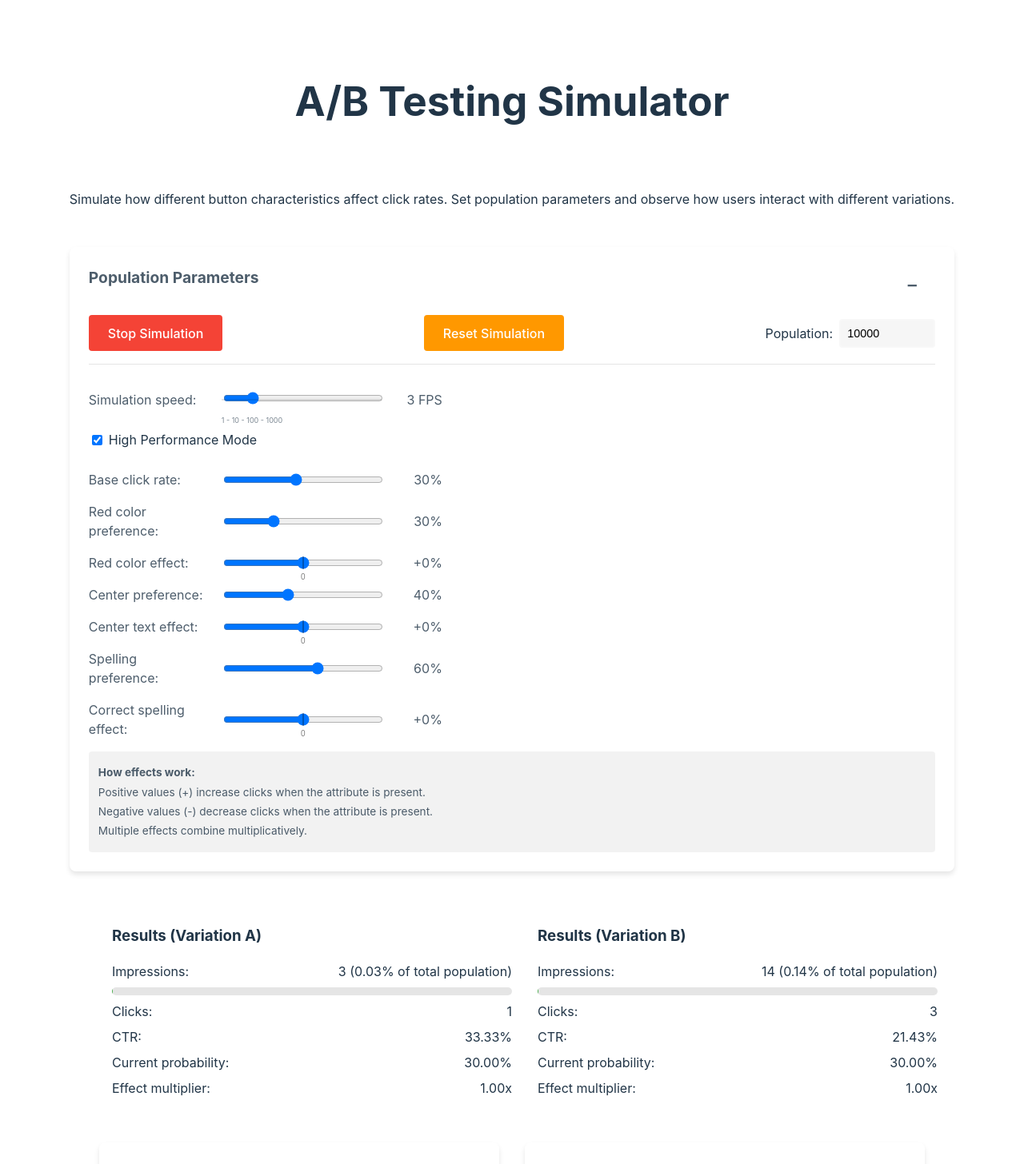
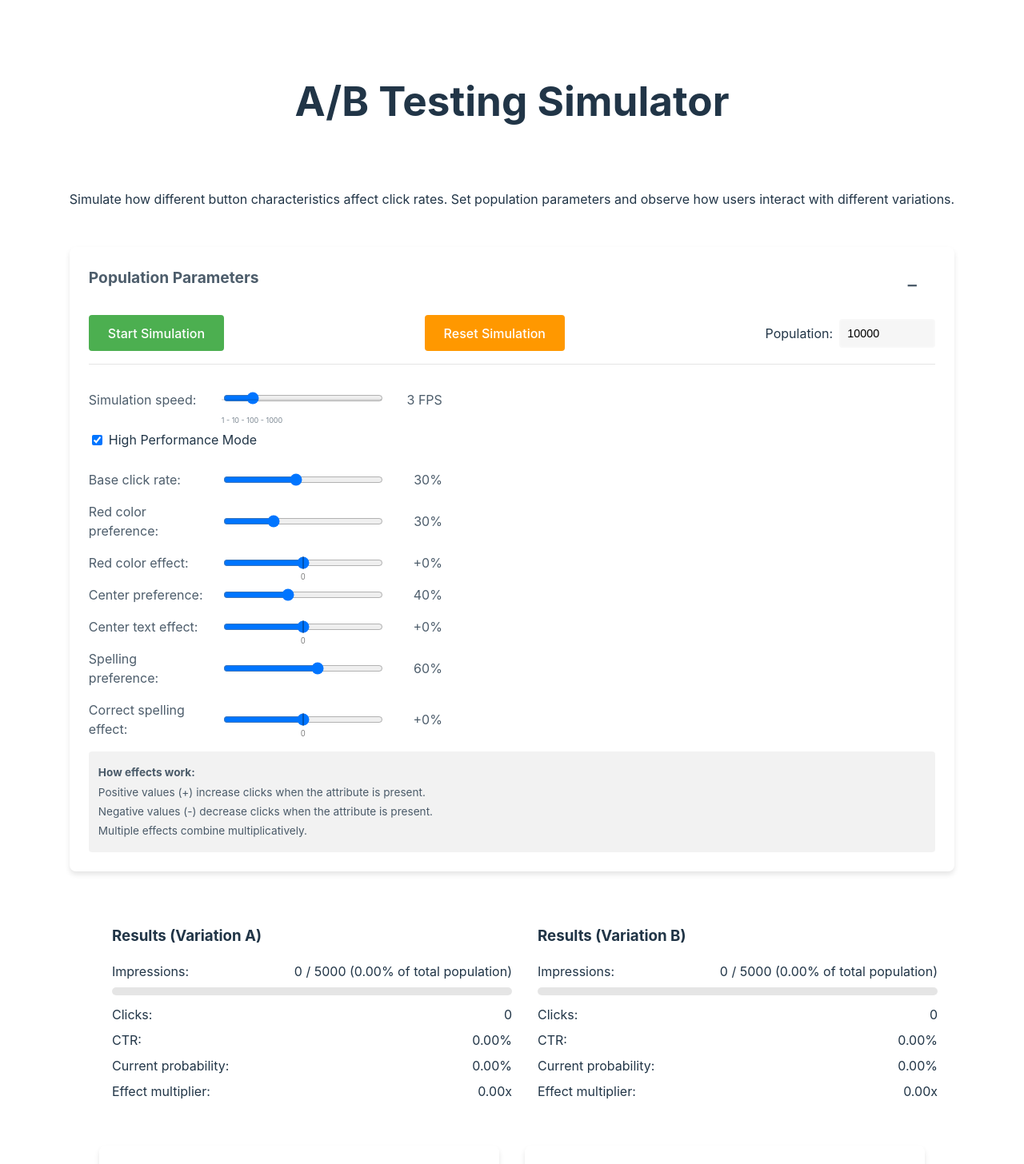
Before and after one commit to quadfactor/evalsDemo, a React (Vite) app in the folder evals/: page / in a window 1280 px wide. Shown: the top 1456 px of the page at 80% size. Built offline with nearby package versions, Linux system fonts and the light colour scheme.

Commit message:
Enhance results display with lift comparison and completion badge; update population handling and simulation controls

```diff
--- a/evals/src/App.css
+++ b/evals/src/App.css
@@ -294,6 +294,27 @@ input[type='range'] {
   margin-bottom: 1rem;
   width: 100%;
   text-align: left;
+  position: relative;
+  transition: all 0.3s ease;
+}
+
+.stats-container.complete {
+  background: rgba(76, 175, 80, 0.1);
+  box-shadow: 0 0 10px rgba(76, 175, 80, 0.3);
+}
+
+.completion-badge {
+  position: absolute;
+  top: -10px;
+  right: -10px;
+  background-color: #4caf50;
+  color: white;
+  padding: 5px 10px;
+  border-radius: 15px;
+  font-size: 0.7rem;
+  font-weight: bold;
+  text-transform: uppercase;
+  box-shadow: 0 2px 4px rgba(0, 0, 0, 0.2);
 }
 
 .stats-row {
@@ -429,7 +450,7 @@ input[type='range'] {
   height: 10px;
   background-color: rgba(0, 0, 0, 0.1);
   border-radius: 5px;
-  margin: 8px 0;
+  margin: 8px 0 12px;
   overflow: hidden;
 }
 
@@ -437,6 +458,10 @@ input[type='range'] {
   height: 100%;
   background-color: #4caf50;
   transition: width 0.3s ease;
+}
+
+.stats-container.complete .progress-fill {
+  background-color: #3f51b5;
 }
 
 /* Improved FPS slider */
@@ -500,3 +525,32 @@ input[type='range'] {
 .performance-option:hover .tooltip {
   opacity: 1;
 }
+
+/* Styling for lift row */
+.lift-row {
+  font-weight: 600;
+  margin-top: 8px;
+  margin-bottom: 8px;
+  padding: 4px 0;
+  border-radius: 4px;
+}
+
+.lift-row.positive {
+  background-color: rgba(76, 175, 80, 0.1);
+}
+
+.lift-row.negative {
+  background-color: rgba(244, 67, 54, 0.1);
+}
+
+.lift-value {
+  font-size: 1.1em;
+}
+
+.lift-row.positive .lift-value {
+  color: #2e7d32;
+}
+
+.lift-row.negative .lift-value {
+  color: #c62828;
+}
--- a/evals/src/App.jsx
+++ b/evals/src/App.jsx
@@ -9,7 +9,7 @@ import {
 import './App.css';
 
 function AppContent() {
-  const { params, isRunning } = useContext(PopulationContext);
+  const { params, isRunning, setIsRunning } = useContext(PopulationContext);
 
   // Results state for Variation A
   const [impressionsA, setImpressionsA] = useState(0);
@@ -20,6 +20,10 @@ function AppContent() {
   const [impressionsB, setImpressionsB] = useState(0);
   const [clicksB, setClicksB] = useState(0);
   const [probabilityB, setProbabilityB] = useState(0);
+
+  // Prepare variation data objects for lift comparison
+  const variationA = { impressions: impressionsA, clicks: clicksA };
+  const variationB = { impressions: impressionsB, clicks: clicksB };
 
   // For high-volume processing in batches
   const processBatchSize = useMemo(() => {
@@ -40,26 +44,55 @@ function AppContent() {
     setProbabilityB(0);
   };
 
-  // Population distribution logic with batch processing
+  // Population distribution logic with batch processing and auto-stop
   useEffect(() => {
     if (!isRunning) return;
+
+    // Calculate whether we've reached the target sample size
+    const halfPopulation = params.populationSize / 2;
+    const sampleReached =
+      impressionsA >= halfPopulation && impressionsB >= halfPopulation;
+
+    // Automatically stop the simulation if sample size is reached
+    if (sampleReached) {
+      setIsRunning(false);
+      return;
+    }
 
     const interval = setInterval(() => {
       // Process a batch of users at once for high FPS settings
       for (let i = 0; i < processBatchSize; i++) {
         // Randomly assign a user to either variation A or B
         if (Math.random() < 0.5) {
-          // Assign to variation A
-          setImpressionsA((prev) => prev + 1);
+          // Assign to variation A but check if we're at capacity first
+          if (impressionsA < halfPopulation) {
+            setImpressionsA((prev) => prev + 1);
+          } else {
+            // If A is full, assign to B
+            setImpressionsB((prev) => prev + 1);
+          }
         } else {
-          // Assign to variation B
-          setImpressionsB((prev) => prev + 1);
+          // Assign to variation B but check if we're at capacity first
+          if (impressionsB < halfPopulation) {
+            setImpressionsB((prev) => prev + 1);
+          } else {
+            // If B is full, assign to A
+            setImpressionsA((prev) => prev + 1);
+          }
         }
       }
-    }, 1000 / (params.fps / processBatchSize)); // Adjusted interval for batch size
+    }, 1000 / (params.fps / processBatchSize));
 
     return () => clearInterval(interval);
-  }, [isRunning, params.fps, processBatchSize]);
+  }, [
+    isRunning,
+    params.fps,
+    processBatchSize,
+    params.populationSize,
+    impressionsA,
+    impressionsB,
+    setIsRunning,
+  ]);
 
   return (
     <div className="container">
@@ -79,6 +112,7 @@ function AppContent() {
             clicks={clicksA}
             currentClickProbability={probabilityA}
             totalPopulation={params.populationSize}
+            otherVariationData={variationB} // Pass variation B data for lift comparison
           />
           <ButtonForm
             name="(Variation A)"
@@ -95,6 +129,7 @@ function AppContent() {
             clicks={clicksB}
             currentClickProbability={probabilityB}
             totalPopulation={params.populationSize}
+            otherVariationData={variationA} // Pass variation A data for lift comparison
           />
           <ButtonForm
             name="(Variation B)"
--- a/evals/src/components/PopulationSettings.jsx
+++ b/evals/src/components/PopulationSettings.jsx
@@ -31,6 +31,17 @@ function PopulationSettings({ onResetSimulation }) {
       // Can optionally restart simulation automatically
       // setIsRunning(true);
     }, 100);
+  };
+
+  // Handle population size change
+  const handlePopulationChange = (value) => {
+    // Reset stats if population size changes
+    if (params.populationSize !== Number(value)) {
+      // Optional: auto-reset when changing population
+      // onResetSimulation();
+    }
+
+    handleParamChange('populationSize', Math.max(1000, value));
   };
 
   // Helper for rendering FPS slider with appropriate scale
@@ -109,12 +120,7 @@ function PopulationSettings({ onResetSimulation }) {
               max="1000000"
               step="1000"
               value={params.populationSize}
-              onChange={(e) =>
-                handleParamChange(
-                  'populationSize',
-                  Math.max(1000, e.target.value)
-                )
-              }
+              onChange={(e) => handlePopulationChange(e.target.value)}
               className="population-input"
             />
           </div>
--- a/evals/src/components/Results.jsx
+++ b/evals/src/components/Results.jsx
@@ -7,8 +7,9 @@ function Results({
   clicks,
   currentClickProbability,
   totalPopulation,
+  otherVariationData = null, // Add this parameter to receive other variation data
 }) {
-  const { params } = useContext(PopulationContext);
+  const { params, isRunning } = useContext(PopulationContext);
 
   // Calculate the effective multiplier from base rate
   const baseRate = params.baseClickRate;
@@ -28,13 +29,42 @@ function Results({
       ? Math.min(100, ((impressions / expectedImpressions) * 100).toFixed(1))
       : '0.0';
 
+  // Calculate CTR
+  const ctr = impressions > 0 ? (clicks / impressions) * 100 : 0;
+
+  // Is this variation's sample fully collected?
+  const isComplete = impressions >= expectedImpressions;
+
+  // Calculate lift compared to other variation
+  let lift = null;
+  let hasEnoughData = false;
+  if (
+    otherVariationData &&
+    otherVariationData.impressions > 0 &&
+    impressions > 0
+  ) {
+    const thisCTR = clicks / impressions;
+    const otherCTR = otherVariationData.clicks / otherVariationData.impressions;
+
+    // Only show lift when we have a reasonable sample size (at least 5% of expected)
+    const minSampleSize = expectedImpressions * 0.05;
+    hasEnoughData =
+      impressions > minSampleSize &&
+      otherVariationData.impressions > minSampleSize;
+
+    if (otherCTR > 0) {
+      lift = ((thisCTR - otherCTR) / otherCTR) * 100;
+    }
+  }
+
   return (
-    <div className="stats-container">
+    <div className={`stats-container ${isComplete ? 'complete' : ''}`}>
       <h3>Results {name}</h3>
       <div className="stats-row">
         <span>Impressions:</span>
         <span>
-          {impressions} ({populationReachPercent}% of total population)
+          {impressions} / {expectedImpressions} ({populationReachPercent}% of
+          total population)
         </span>
       </div>
       <div className="progress-bar">
@@ -44,16 +74,33 @@ function Results({
           title={`${completionPercent}% of expected sample size`}
         ></div>
       </div>
+      {isComplete && !isRunning && (
+        <div className="completion-badge">Sample Complete</div>
+      )}
       <div className="stats-row">
         <span>Clicks:</span>
         <span>{clicks}</span>
       </div>
       <div className="stats-row">
         <span>CTR:</span>
-        <span>
-          {impressions > 0 ? ((clicks / impressions) * 100).toFixed(2) : 0}%
-        </span>
+        <span>{ctr.toFixed(2)}%</span>
       </div>
+
+      {/* Lift compared to other variation */}
+      {hasEnoughData && lift !== null && (
+        <div
+          className={`stats-row lift-row ${
+            lift >= 0 ? 'positive' : 'negative'
+          }`}
+        >
+          <span>Lift vs other:</span>
+          <span className="lift-value">
+            {lift > 0 ? '+' : ''}
+            {lift.toFixed(2)}%
+          </span>
+        </div>
+      )}
+
       <div className="stats-row">
         <span>Current probability:</span>
         <span>{(currentClickProbability * 100).toFixed(2)}%</span>
--- a/evals/src/contexts/PopulationContext.jsx
+++ b/evals/src/contexts/PopulationContext.jsx
@@ -21,7 +21,8 @@ export function PopulationProvider({ children }) {
     setParams(updater);
   }, []);
 
-  const [isRunning, setIsRunning] = useState(true);
+  // Change initial state to false (stopped) instead of true (running)
+  const [isRunning, setIsRunning] = useState(false);
 
   return (
     <PopulationContext.Provider
```
